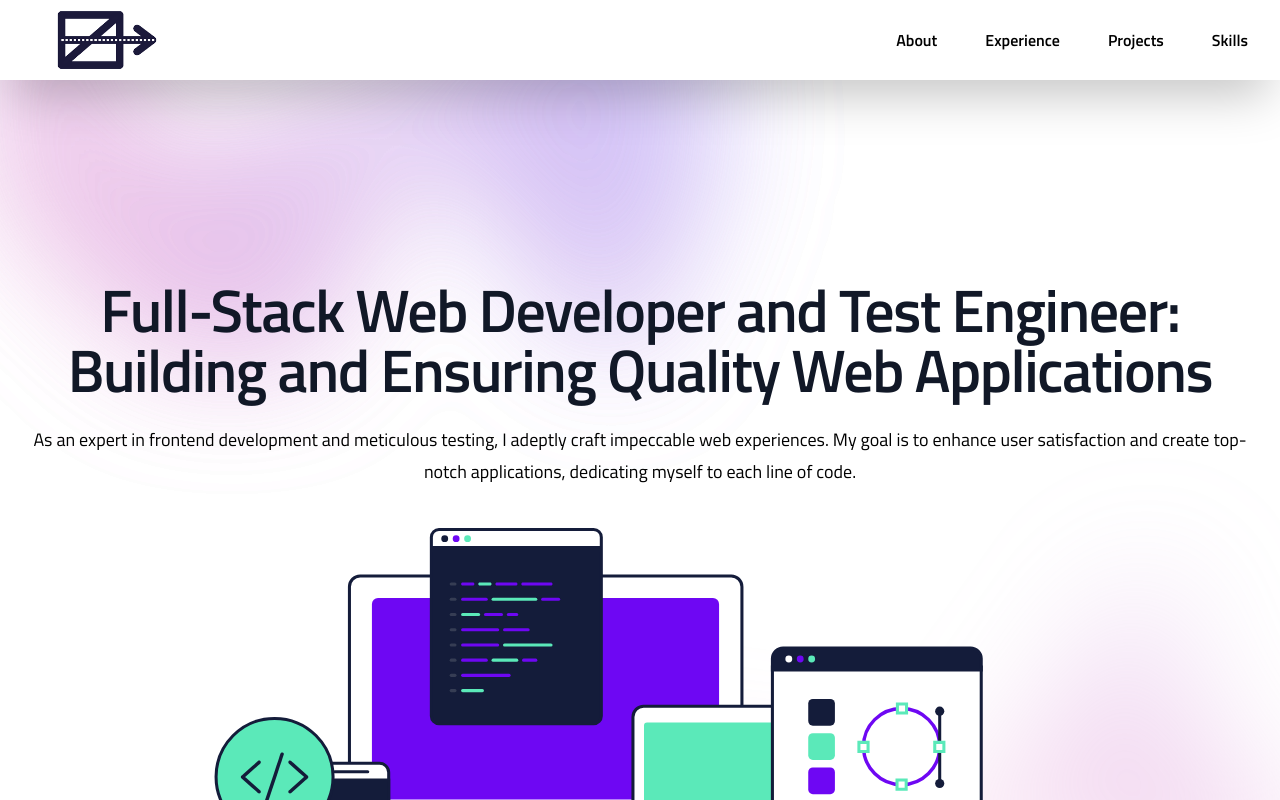
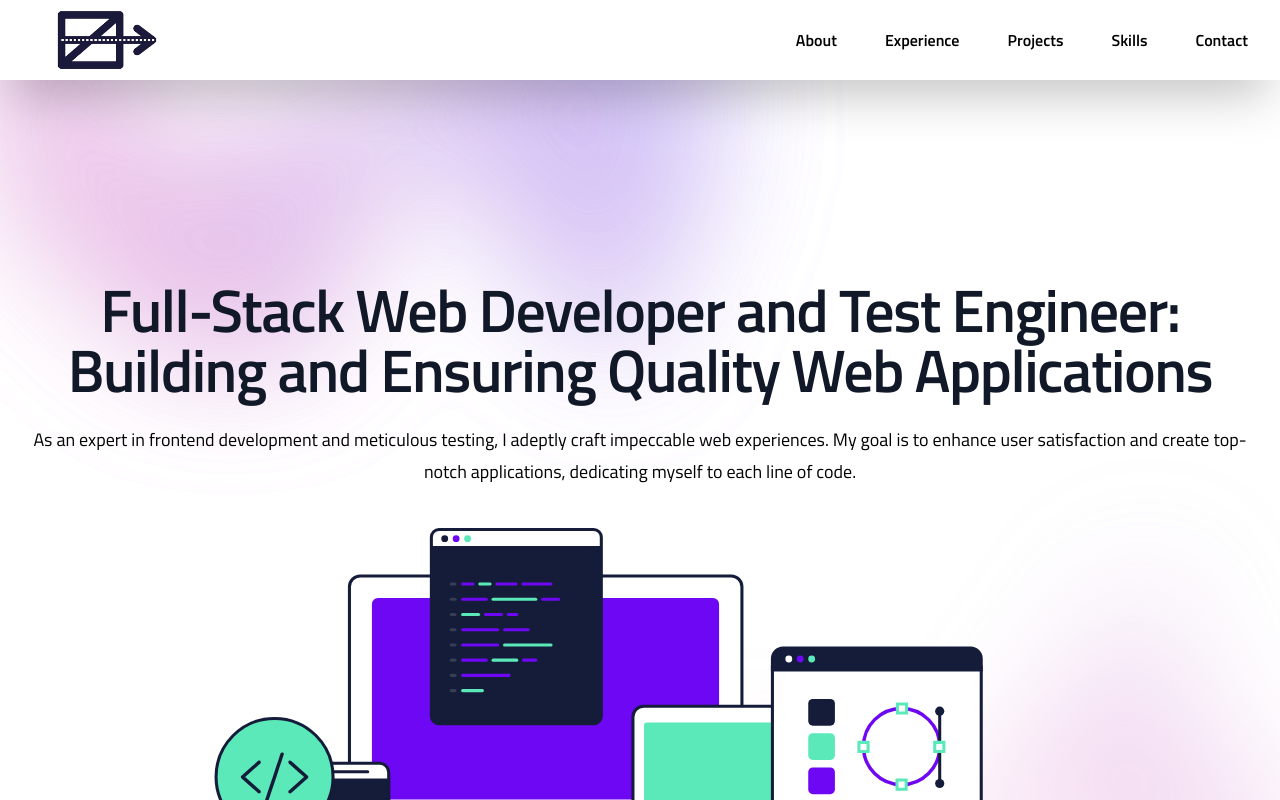
Before and after one commit to the-wolvorine/Portfolio, a Next.js app: page / in a window 1280 px wide. Shown: the top 800 px of the page. Built offline with nearby package versions, Linux system fonts and the light colour scheme.

Commit message:
Added a new header link named contact

```diff
--- a/src/pages/Content.tsx
+++ b/src/pages/Content.tsx
@@ -326,7 +326,7 @@ export default function Content() {
                 <div className="mx-auto max-w-7xl px-6 -mt-48">
                     <div className="px-8 lg:px-12 sm:px-6 mb-12">
                         <div className="bg-blue-800 rounded-lg shadow-lg overflow-hidden">
-                            <div className="flex flex-col justify-center items-center p-4">
+                            <div id="contact" className="flex flex-col justify-center items-center p-4">
                                 <h3 className="text-3xl text-white text-center font-semibold m-2">Full-stack Developer for Hire</h3>
                                 <p className="p-4 text-lg text-center text-white">{"Seeking a skilled, motivated team member? Let's collaborate, exceed expectations, and achieve remarkable outcomes!"}</p>
                                 <div className="flex flex-col sm:flex-row">
--- a/src/pages/header.tsx
+++ b/src/pages/header.tsx
@@ -51,6 +51,7 @@ export default function Header() {
           <Link to="experience" spy={true} smooth={true} className="transition ease-in-out duration-500 hover:-translate-1 hover:scale-110 text-md font-semibold leading-6 text-black cursor-pointer">Experience</Link>
           <Link to="projects" spy={true} smooth={true} className="transition ease-in-out duration-500 hover:-translate-1 hover:scale-110 text-md font-semibold leading-6 text-black cursor-pointer">Projects</Link>
           <Link to="skills" spy={true} smooth={true} className="transition ease-in-out duration-500 hover:-translate-1 hover:scale-110 text-md font-semibold leading-6 text-black cursor-pointer">Skills</Link>
+          <Link to="contact" spy={true} smooth={true} className="transition ease-in-out duration-500 hover:-translate-1 hover:scale-110 text-md font-semibold leading-6 text-black cursor-pointer">Contact</Link>
         </Popover.Group>
       </nav>
       <Dialog as="div" className="lg:hidden" open={mobileMenuOpen} onClose={setMobileMenuOpen}>
@@ -77,6 +78,7 @@ export default function Header() {
                 <Link to="experience" onClick={() => setMobileMenuOpen(false)} spy={true} smooth={true} className="-mx-3 block rounded-lg px-3 py-2 text-base font-semibold leading-7 text-black hover:bg-indigo-200 cursor-pointer">Experience</Link>
                 <Link to="projects" onClick={() => setMobileMenuOpen(false)} spy={true} smooth={true} className="-mx-3 block rounded-lg px-3 py-2 text-base font-semibold leading-7 text-black hover:bg-indigo-200 cursor-pointer">Projects</Link>
                 <Link to="skills" onClick={() => setMobileMenuOpen(false)} spy={true} smooth={true} className="-mx-3 block rounded-lg px-3 py-2 text-base font-semibold leading-7 text-black hover:bg-indigo-200 cursor-pointer">Skills</Link>
+                <Link to="contact" onClick={() => setMobileMenuOpen(false)} spy={true} smooth={true} className="-mx-3 block rounded-lg px-3 py-2 text-base font-semibold leading-7 text-black hover:bg-indigo-200 cursor-pointer">Contact</Link>
               </div>
             </div>
           </div>
```
